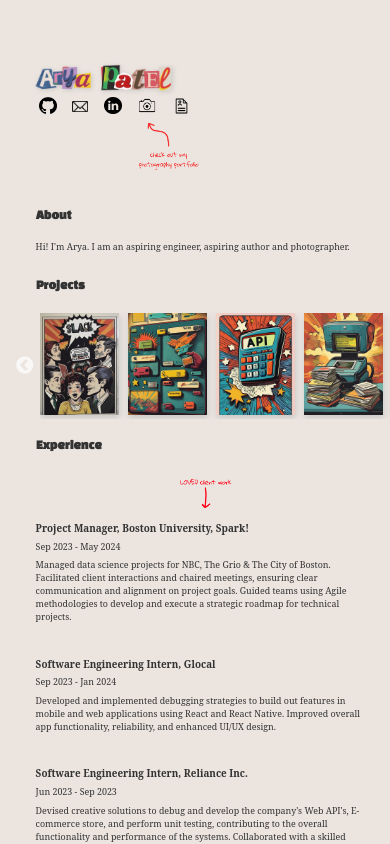
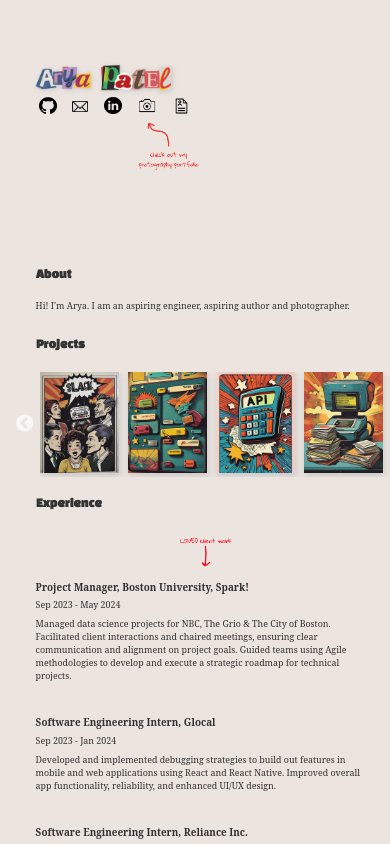
Before and after one commit to aryapatxl/Portfolio, a React (Create React App) app in the folder arya-portfolio/: page / in a window 390 px wide. Shown: the top 844 px of the page. Built offline with nearby package versions, Linux system fonts and the light colour scheme; a web font is replaced by a local one.

Commit message:
editing margin for iphone

```diff
--- a/arya-portfolio/src/App.css
+++ b/arya-portfolio/src/App.css
@@ -209,6 +209,7 @@ body {
 @media (max-width: 450px) {
   .App-header{
     margin-top: 17%;
+    margin-bottom: 20px;
   }
 
   .experience-item {
@@ -221,7 +222,8 @@ body {
   }
 
   .about-block {
-    margin-top: -55%;
+    margin-top: -40%;
+    top: -70px;
   }
 
   .section-header {
```
